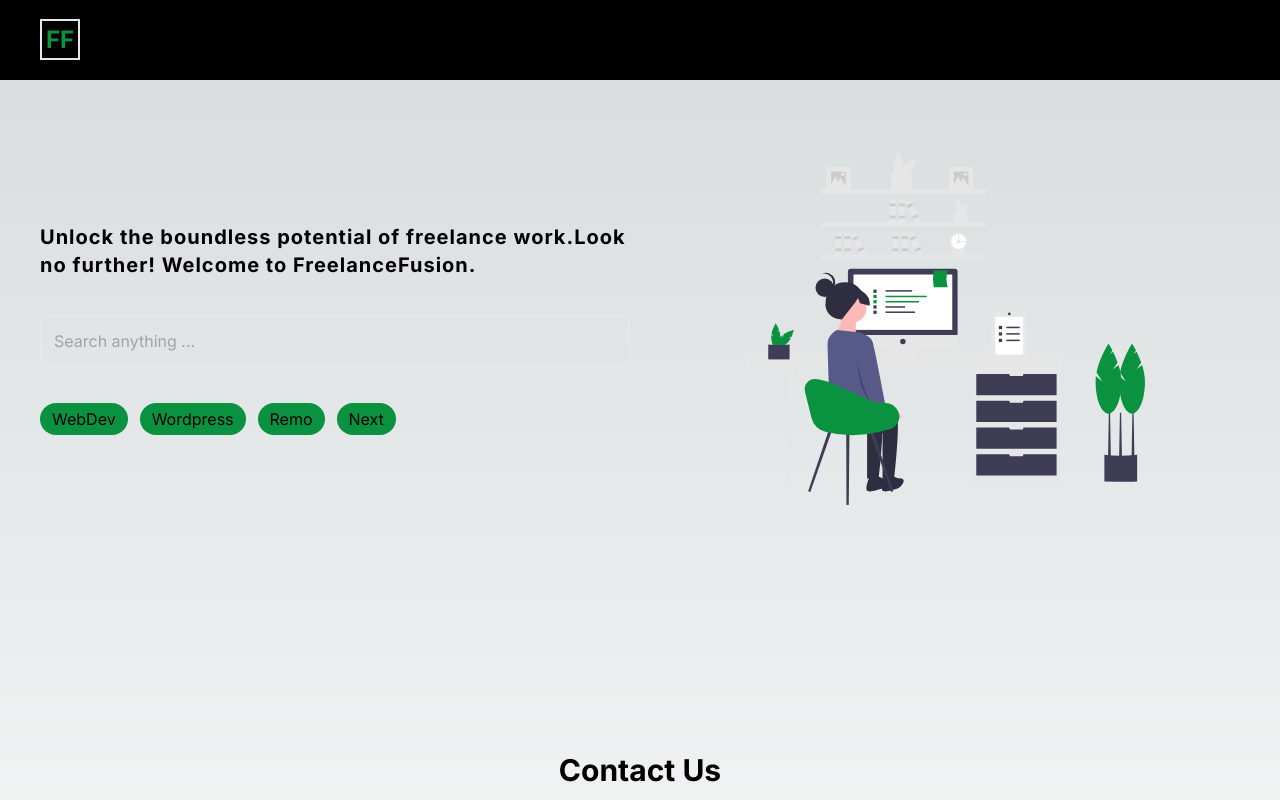
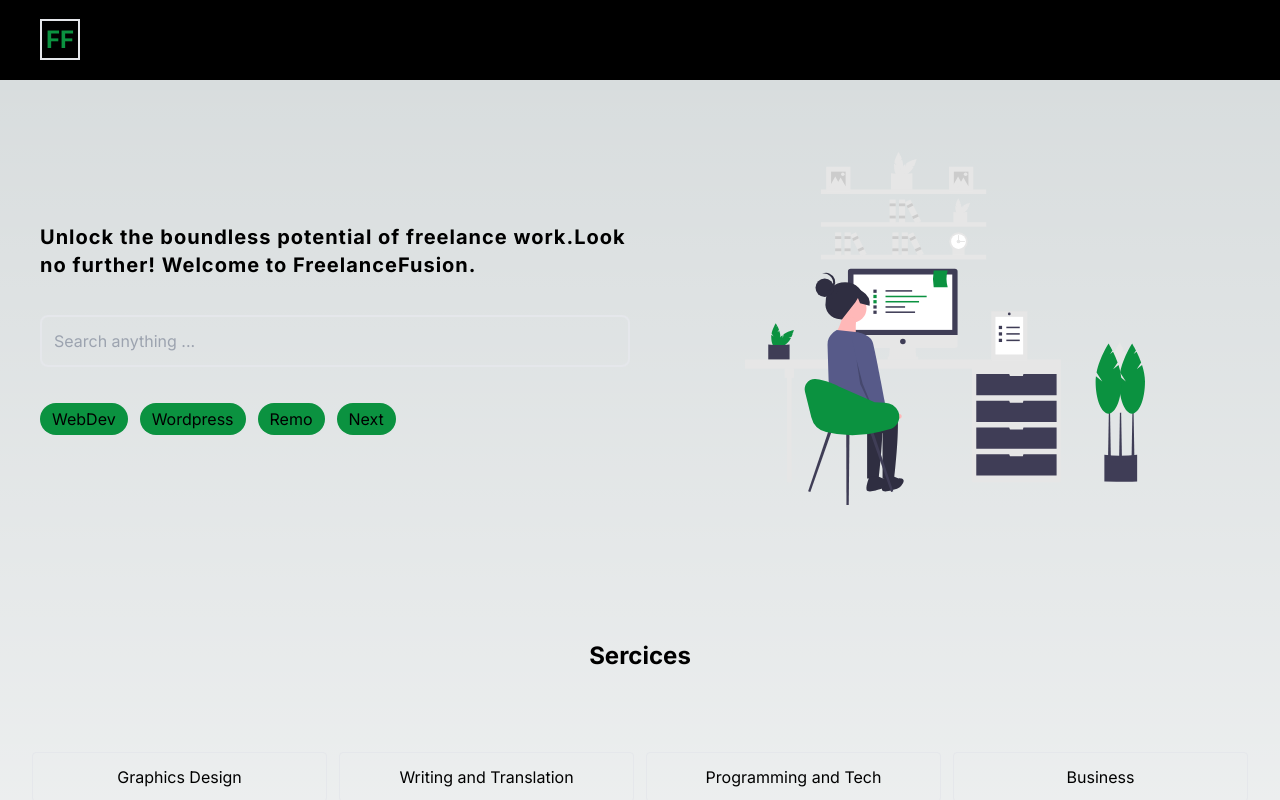
Before and after one commit to mwongess/freelancefusion, a Next.js app in the folder client/: page /home in a window 1280 px wide. Shown: the top 800 px of the page. Built offline with nearby package versions, Linux system fonts and the light colour scheme.

Commit message:
add services

```diff
--- a/client/src/app/(pages)/home/layout.tsx
+++ b/client/src/app/(pages)/home/layout.tsx
@@ -4,6 +4,7 @@
 import Cta from '@/components/Cta'
 import Footer from '@/components/Footer'
 import Header from '@/components/Header'
+import Services from '@/components/Services'
 import { usePathname } from 'next/navigation'
 
 const HomeLayout = ({ children }: { children: React.ReactNode }) => {
@@ -19,7 +20,8 @@
                     {children}
                 </div>
             </div>
-            <ContactUs/>
+            <Services />
+            <ContactUs />
             <div>
                 {/* <Cta /> */}
                 <Footer />
--- a/client/src/components/ContactUs.tsx
+++ b/client/src/components/ContactUs.tsx
@@ -7,7 +7,7 @@
         <div id='contact' className='p-8'>
             <h1 className='font-bold text-3xl text-center pt-20 mb-8 sm:mb-12'>Contact Us</h1>
             <div className='flex flex-col sm:flex-row justify-between gap-8'>
-                <div className='w-1/2'>
+                <div className='w-full sm:w-1/2'>
                     <h1 className='font-bold text-2xl'>Get in Touch Today!</h1>
                     <p className='my-4'>We value your feedback and look forward to connecting with you. Whether you're inquiring about our services, requesting a quote, or simply want to say hello, we're here to assist you promptly. Your satisfaction is our priority</p>
                     <div className='socials flex flex-col gap-2'>
--- a/client/src/components/Header.tsx
+++ b/client/src/components/Header.tsx
@@ -7,9 +7,8 @@
     <div className='header '>
         <Link href="/home" className='font-bold sm:text-2xl'><span className='border-2 p-1 text-[#0B9240]'>FF</span> FreelanceFusion</Link>
         <div className='hidden sm:flex gap-6'>
-            <Link href="">Explore</Link>
             <Link href="/#contact">Contact Us</Link>
-            <Link href="">Services</Link>
+            <Link href="/#services">Services</Link>
             <Link href="/login">Sign In</Link>
             <Link href="/signup">Register</Link>
         </div>
--- a/client/src/components/Services.tsx
+++ b/client/src/components/Services.tsx
@@ -0,0 +1,23 @@
+const Services = () => {
+    return (
+        <div id="services" className="text-center">
+            <h1 className='font-bold text-2xl'>Sercices</h1>
+            <div className=" grid grid-cols-1 sm:grid-cols-4 gap-3 px-8 py-20  text-center ">
+                <div className="border rounded p-3 h-fit">
+                    <h1>Graphics Design</h1>
+                </div>
+                <div className="border rounded p-3 h-fit">
+                    <h1>Writing and Translation</h1>
+                </div>
+                <div className="border rounded p-3 h-fit">
+                    <h1>Programming and Tech</h1>
+                </div>
+                <div className="border rounded p-3 h-fit">
+                    <h1>Business</h1>
+                </div>
+            </div>
+        </div>
+    )
+}
+
+export default Services
```
